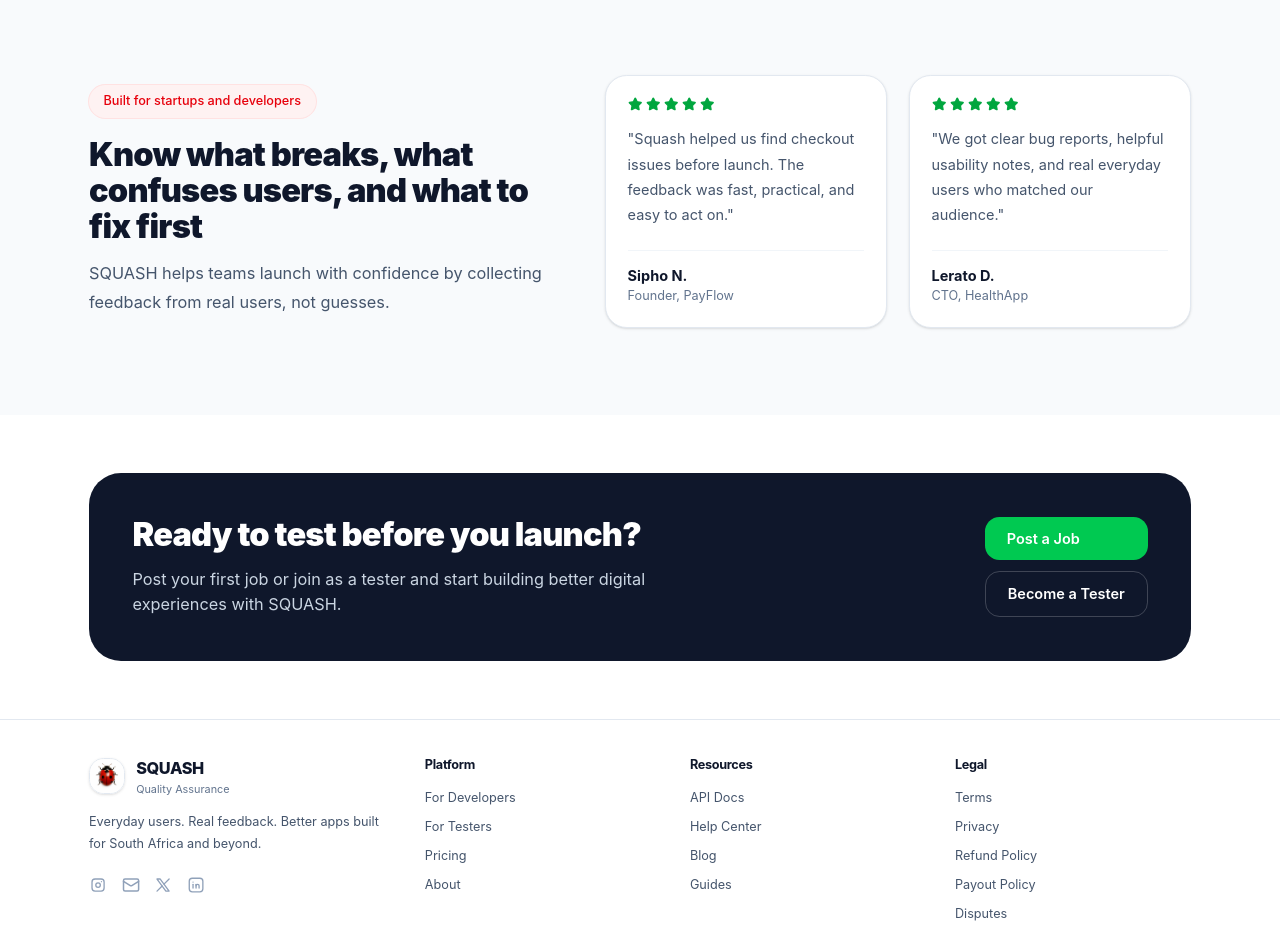
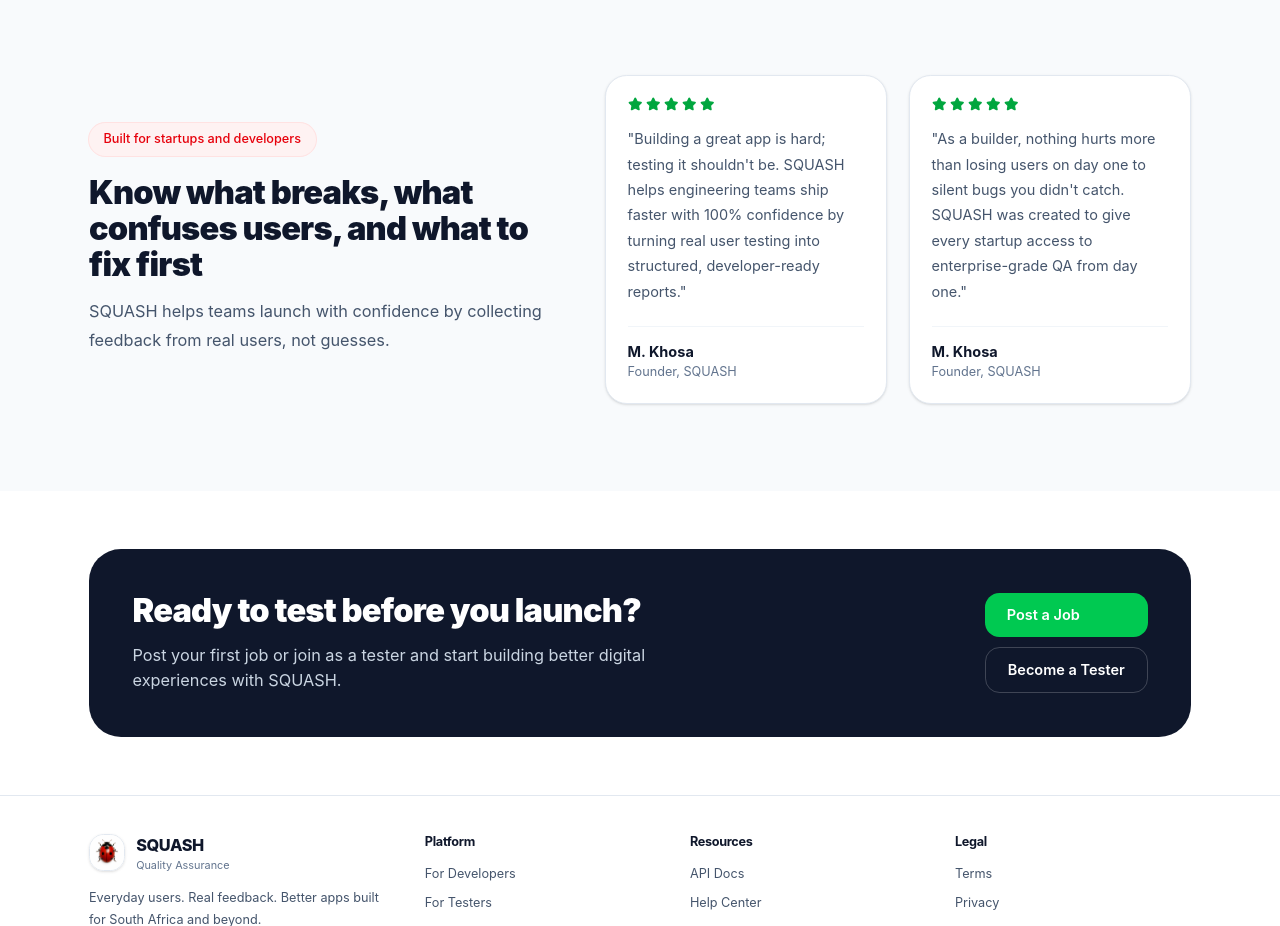
Before and after one commit to tech2buddy/SQUASH, a React (Vite) app: page / in a window 1280 px wide. Shown: the part 1720-2646 px from the top of the page. Built offline with nearby package versions, Linux system fonts and the light colour scheme; no server answers.

Commit message:
feat: update homepage founder cards with quotes for M. Khosa

```diff
--- a/src/SquashHomepage.tsx
+++ b/src/SquashHomepage.tsx
@@ -36,15 +36,15 @@ export default function SquashHomepage() {
   const testimonials = [
     {
       quote:
-        'Squash helped us find checkout issues before launch. The feedback was fast, practical, and easy to act on.',
-      name: 'Sipho N.',
-      role: 'Founder, PayFlow',
+        "Building a great app is hard; testing it shouldn't be. SQUASH helps engineering teams ship faster with 100% confidence by turning real user testing into structured, developer-ready reports.",
+      name: 'M. Khosa',
+      role: 'Founder, SQUASH',
     },
     {
       quote:
-        'We got clear bug reports, helpful usability notes, and real everyday users who matched our audience.',
-      name: 'Lerato D.',
-      role: 'CTO, HealthApp',
+        "As a builder, nothing hurts more than losing users on day one to silent bugs you didn't catch. SQUASH was created to give every startup access to enterprise-grade QA from day one.",
+      name: 'M. Khosa',
+      role: 'Founder, SQUASH',
     },
   ];
 
```
